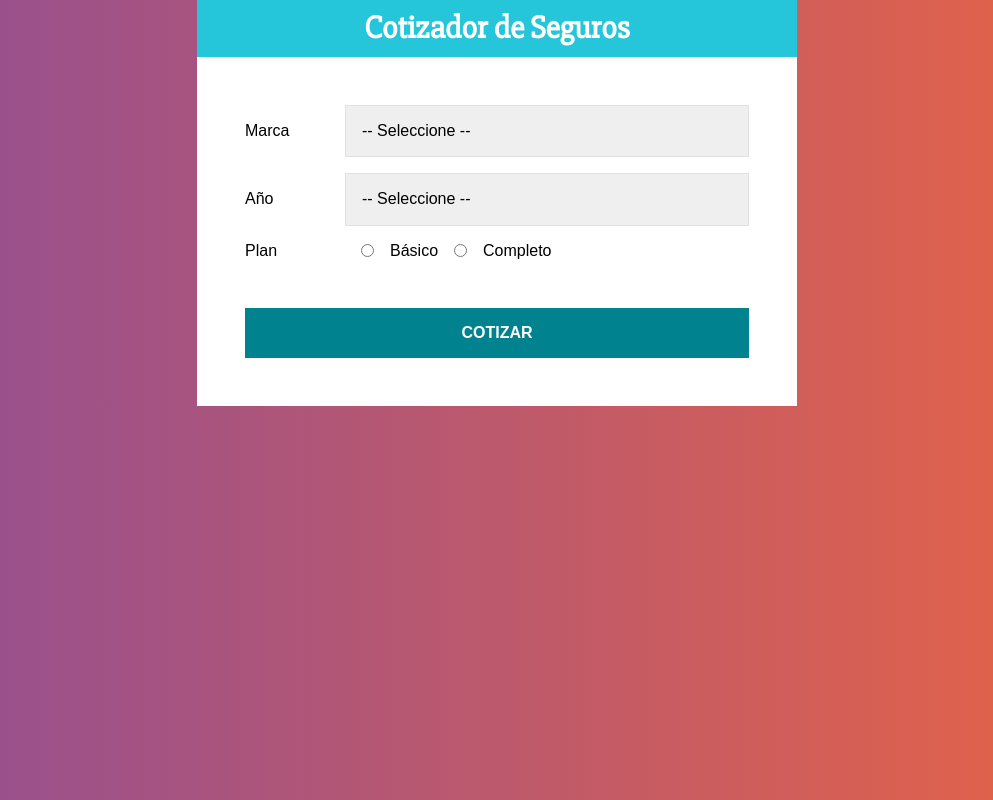
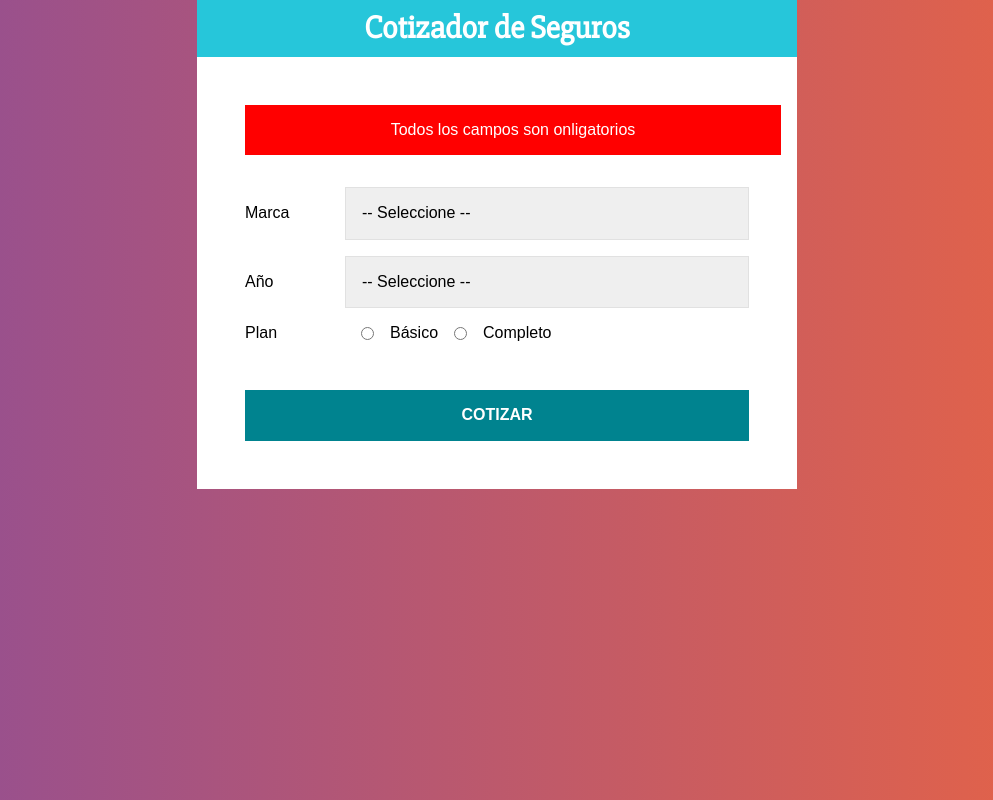
Before and after one commit to Ezequielz/cotizador-React, a React (Create React App) app: page / in a window 1280 px wide. Both pictures are taken after a click on the button "COTIZAR". Shown: the whole page, without its empty margins (143-1136 px from the left). Built offline with nearby package versions, Linux system fonts and the light colour scheme.

Commit message:
Validaciones del form

```diff
--- a/src/components/Formulario.js
+++ b/src/components/Formulario.js
@@ -1,4 +1,4 @@
-import React from 'react';
+import React, {useState} from 'react';
 import styled from "@emotion/styled"
 
 const Campo = styled.div`
@@ -41,12 +41,75 @@ const Boton = styled.button`
 
 `;
 
+const Error = styled.div`
+    background-color: red ;
+    color: white;
+    padding: 1rem;
+    width:100%;
+    text-align: center;
+    margin-bottom:2rem;
+`;
+
 const Formulario = () => {
+
+    const [datos,guardarDatos] = useState({
+        marca:"",
+        year:"",
+        plan:""
+    })
+    const [error,guardarError]=useState(false)
+
+    //extraer los valores del state
+
+    const {marca,year,plan} = datos
+
+    //leer los datos del formulario y ponerlos en el state
+
+    const obtenerInformacion = e => {
+        guardarDatos({
+            ...datos,
+            [e.target.name] : e.target.value
+        })
+    }
+
+    //cuando el usuario presiona submit
+
+    const cotizarSeguro = e =>{
+        e.preventDefault();
+
+        if(marca.trim()=== "" || year.trim()=== "" || plan.trim()=== "" ){
+            guardarError(true);
+            return;
+        }
+        guardarError(false)
+
+        // obtener  la diferencia de año
+
+        // por cada año hay que restar el 3%
+
+        // Americano 15
+        // Asiatico 5%
+        // Europeo 30%
+
+
+        // Basico aumenta 20%
+        // Completa 50%
+
+        // Total
+    }
+
     return (
-      <form>
+      <form
+        onSubmit={cotizarSeguro}
+      >
+          {error ? <Error>Todos los campos son onligatorios</Error> :null}
           <Campo>
               <Label>Marca</Label>
-              <Select>
+              <Select
+                name="marca"
+                value={marca}
+                onChange={obtenerInformacion}
+              >
                   <option value="">-- Seleccione --</option>
                   <option value="americano">Americano</option>
                   <option value="europeo">Europeo</option>
@@ -56,7 +119,11 @@ const Formulario = () => {
 
           <Campo>
               <Label>Año</Label>
-              <Select>
+              <Select
+              name="year"
+              value={year}
+              onChange={obtenerInformacion}
+              >
                     <option value="">-- Seleccione --</option>
                     <option value="2021">2021</option>
                     <option value="2020">2020</option>
@@ -77,16 +144,20 @@ const Formulario = () => {
                     type="radio"
                     name="plan"
                     value="basico"
+                    checked={plan === "basico"}
+                    onChange={obtenerInformacion}
                 /> Básico
 
                 <InputRadio
                     type="radio"
                     name="plan"
                     value="completo"
+                    checked={plan === "completo"}
+                    onChange={obtenerInformacion}
                 /> Completo
           </Campo>
 
-          <Boton type="button">Cotizar</Boton>
+          <Boton type="submit">Cotizar</Boton>
       </form>
     );
 };
```
Also changed, not shown: 1 other file (tests, documents, lock files or other folders).
